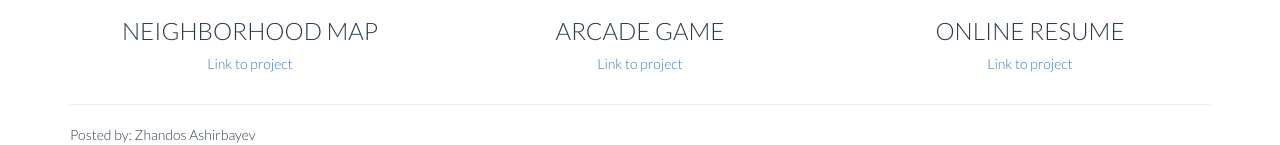
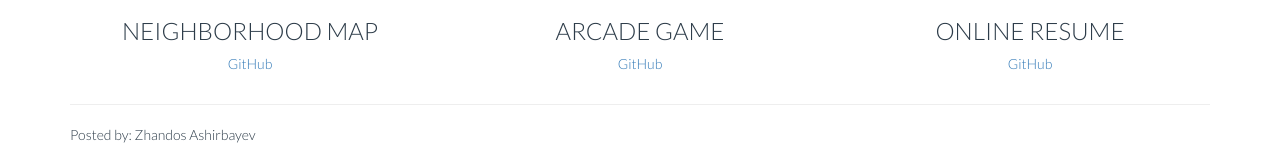
Before and after one commit to ZhandosGitHub/frontend-nanodegree-portfolio-site, a plain HTML site: page index.html in a window 1280 px wide. Shown: the part 889-1034 px from the top of the page. Drawn offline with Linux system fonts and the light colour scheme.

Commit message:
fix: Updated GitHub links and descriptions
 - Updated for listed 3 projects
  a) Their appropriate GitHub linkts
  b) Description field to "GitHub"

```diff
--- a/index.html
+++ b/index.html
@@ -49,7 +49,7 @@
           -->
           <img class="img-responsive center-block" src="img/neighborhood-img.jpg" alt="Neighborhood Map Project Image">
           <h3 class="text-uppercase">Neighborhood Map</h3>
-          <p><a href="http://github.com">Link to project</a></p>
+          <p><a href="https://github.com/ZhandosGitHub/frontend-nanodegree-Neighborhood-Map">GitHub</a></p>
         </div>
          <div class="col-md-4">
           <!-- This Image is taken from the https://pixabay.com website.
@@ -57,7 +57,7 @@
           -->
           <img class="img-responsive center-block" src="img/arcade-img.jpg" alt="Arcade Game Project Image">
           <h3 class="text-uppercase">Arcade Game</h3>
-          <p><a href="http://github.com">Link to project</a></p>
+          <p><a href="https://github.com/ZhandosGitHub/frontend-nanodegree-arcade-game">GitHub</a></p>
         </div>
         <div class="col-md-4">
           <!-- This Image is taken from the https://pixabay.com website.
@@ -65,7 +65,7 @@
           -->
           <img class="img-responsive center-block" src="img/resume-img.png" alt="Online Resume Project Image">
           <h3 class="text-uppercase">Online Resume</h3>
-          <p><a href="http://github.com">Link to project</a></p>
+          <p><a href="https://github.com/ZhandosGitHub/frontend-nanodegree-online-resume">GitHub</a></p>
         </div>
       </div>
       <div class="row">
```
